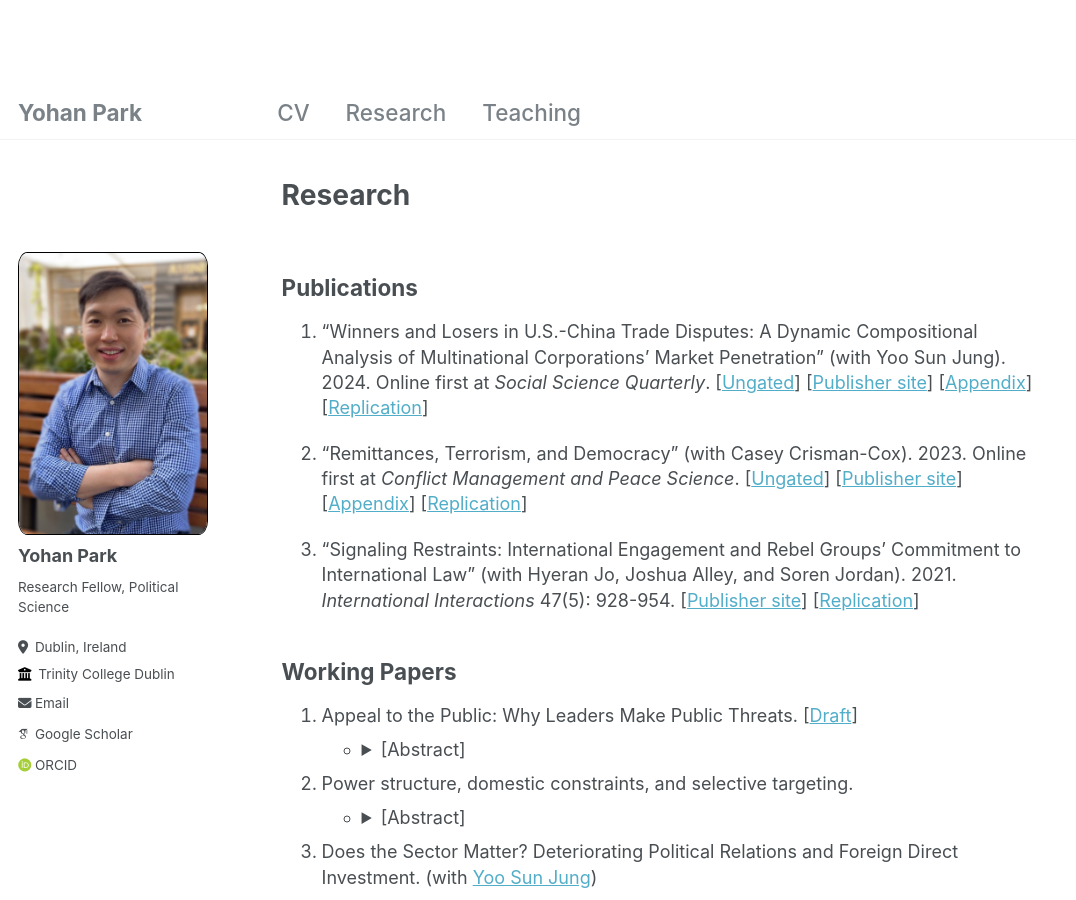
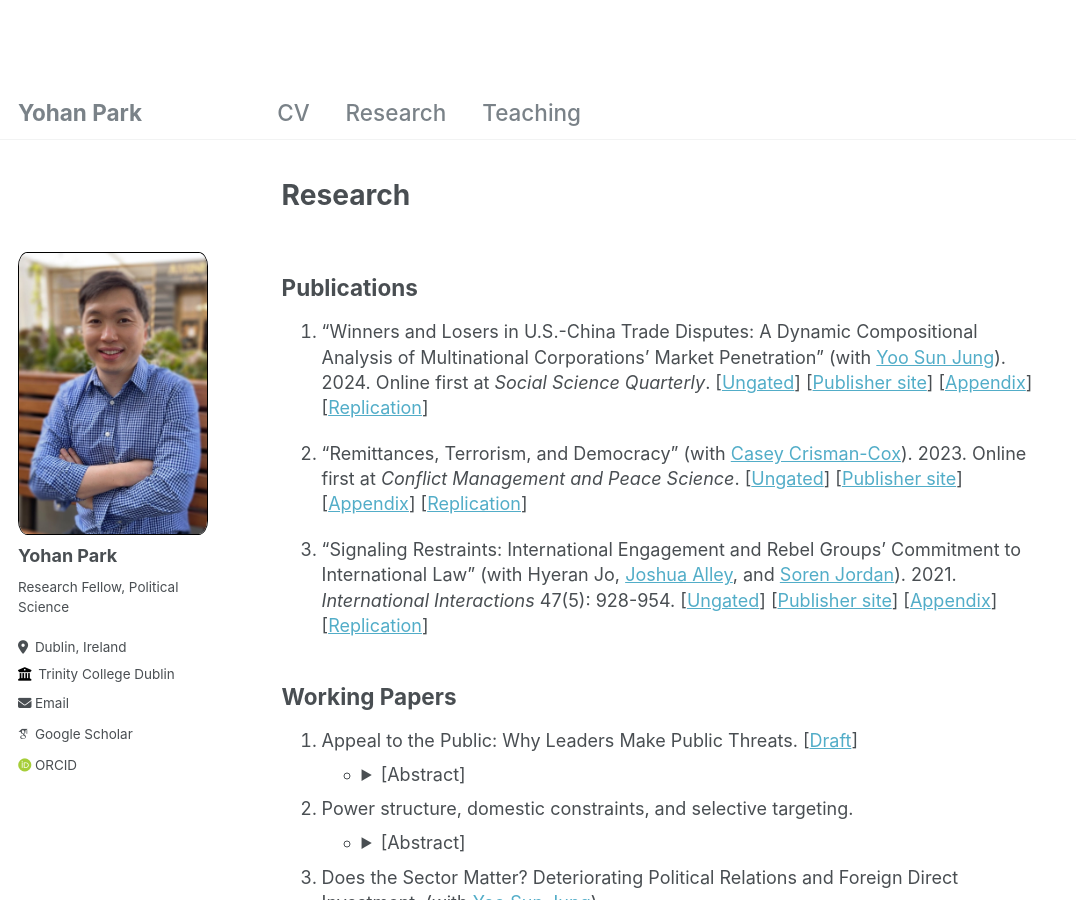
Before and after one commit to yohanpark23/yohanpark23.github.io, a Jekyll site: the page built from _pages/research.md, in a window 1280 px wide and 900 px high. Shown: the whole window, without its empty margins (0-1076 px from the left). Built offline with Jekyll 4.4.1, drawn with Linux system fonts in a browser that asks for light colours; some web fonts are replaced.

Commit message:
Update research.md

```diff
--- a/_pages/research.md
+++ b/_pages/research.md
@@ -7,11 +7,11 @@ author_profile: true
 
 ## Publications
 
-1. “Winners and Losers in U.S.-China Trade Disputes: A Dynamic Compositional Analysis of Multinational Corporations’ Market Penetration” (with Yoo Sun Jung). 2024. Online first at *Social Science Quarterly*. [[Ungated](/files/papers/JungPark_ssq2024_ungated.pdf){:target="_blank"}] [[Publisher site](http://doi.org/10.1111/ssqu.13362){:target="_blank"}] [[Appendix](/files/papers/jp_ssq_sm.pdf){:target="_blank"}] [[Replication](/files/replication/JP_ssq_replication.zip){:target="_blank"}]
+1. “Winners and Losers in U.S.-China Trade Disputes: A Dynamic Compositional Analysis of Multinational Corporations’ Market Penetration” (with [Yoo Sun Jung](https://www.yoosunjung.com/){:target="_blank"}). 2024. Online first at *Social Science Quarterly*. [[Ungated](/files/papers/JungPark_ssq2024_ungated.pdf){:target="_blank"}] [[Publisher site](http://doi.org/10.1111/ssqu.13362){:target="_blank"}] [[Appendix](/files/papers/jp_ssq_sm.pdf){:target="_blank"}] [[Replication](/files/replication/JP_ssq_replication.zip){:target="_blank"}]
 
-2. “Remittances, Terrorism, and Democracy” (with Casey Crisman-Cox). 2023. Online first at *Conflict Management and Peace Science*.  [[Ungated](/files/papers/remittances.pdf){:target="_blank"}] [[Publisher site](https://journals.sagepub.com/doi/10.1177/07388942231207029){:target="_blank"}] [[Appendix](/files/papers/SIremittances.pdf){:target="_blank"}] [[Replication](https://github.com/ccrismancox/CMPS_remittances){:target="_blank"}]
+2. “Remittances, Terrorism, and Democracy” (with [Casey Crisman-Cox](https://caseycrismancox.com/){:target="_blank"}). 2023. Online first at *Conflict Management and Peace Science*.  [[Ungated](/files/papers/remittances.pdf){:target="_blank"}] [[Publisher site](https://journals.sagepub.com/doi/10.1177/07388942231207029){:target="_blank"}] [[Appendix](/files/papers/SIremittances.pdf){:target="_blank"}] [[Replication](https://github.com/ccrismancox/CMPS_remittances){:target="_blank"}]
 
-3. “Signaling Restraints: International Engagement and Rebel Groups’ Commitment to International Law” (with Hyeran Jo, Joshua Alley, and Soren Jordan). 2021. *International Interactions* 47(5): 928-954. [[Publisher site](https://www.tandfonline.com/doi/full/10.1080/03050629.2020.1814761){:target="_blank"}] [[Replication](https://www.dropbox.com/s/8924t547gyxmgfo/rebel_commitment_replication.zip?dl=0){:target="_blank"}]
+3. “Signaling Restraints: International Engagement and Rebel Groups’ Commitment to International Law” (with Hyeran Jo, [Joshua Alley](https://joshuaalley.github.io/){:target="_blank"}, and [Soren Jordan](https://webhome.auburn.edu/~scj0014/index.html){:target="_blank"}). 2021. *International Interactions* 47(5): 928-954. [[Ungated](https://www.dropbox.com/scl/fi/apeivbg9kfnuqci5yrtb5/JAPJ-II-2021.pdf?rlkey=dlp7gxb72znu3vsj7txx08etk&dl=0){:target="_blank"}]  [[Publisher site](https://www.tandfonline.com/doi/full/10.1080/03050629.2020.1814761){:target="_blank"}] [[Appendix](https://www.dropbox.com/scl/fi/vp9p24rung47z26x92fxx/JAPJ-II-2021-Appendix.pdf?rlkey=awb970oyqpxoayc0deuw0eb6h&dl=0){:target="_blank"}]  [[Replication](https://www.dropbox.com/s/8924t547gyxmgfo/rebel_commitment_replication.zip?dl=0){:target="_blank"}]
 
 
 ## Working Papers
```
